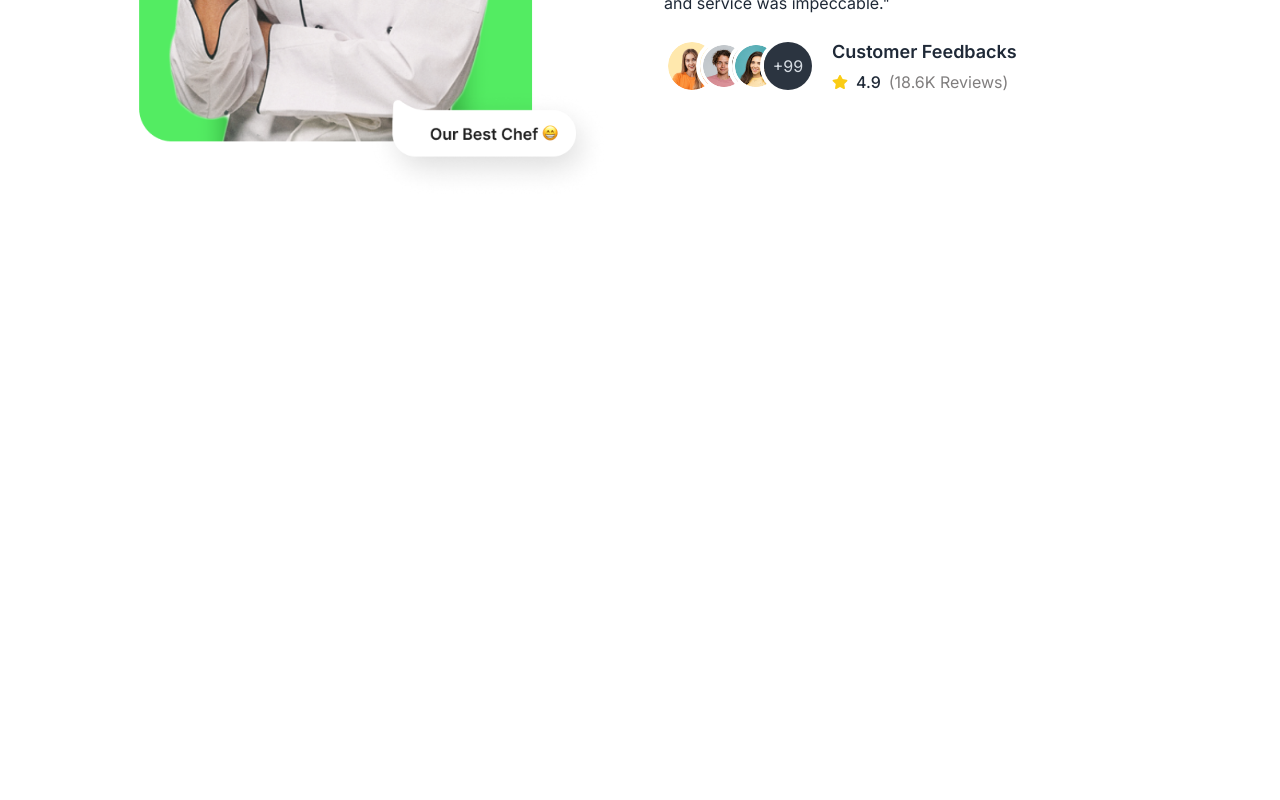
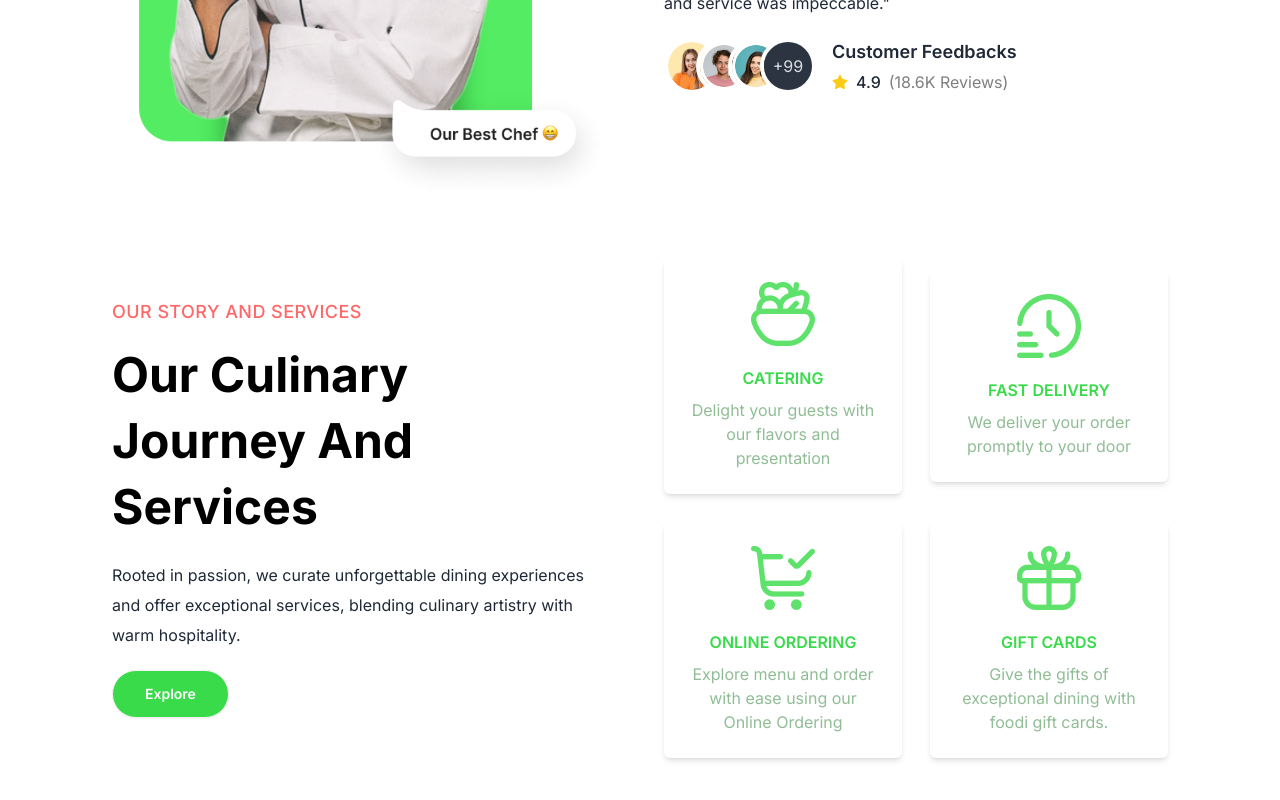
Before and after one commit to Soumyacodes2022/Foodie, a React (Vite) app: page / in a window 1280 px wide. Shown: the part 2581-3381 px from the top of the page. Before the commit the page ends 2783 px from the top, so only its background shows below. Built offline with nearby package versions, Linux system fonts and the light colour scheme.

Commit message:
Services Added

```diff
--- a/src/pages/Home/Home.jsx
+++ b/src/pages/Home/Home.jsx
@@ -3,6 +3,7 @@ import Banner from '../../Components/Banner'
 import Categories from './Categories'
 import SpecialDishes from './SpecialDishes'
 import Testimonials from './Testimonials'
+import Services from './Services'
 
 const Home = () => {
   return (
@@ -12,6 +13,7 @@ const Home = () => {
       <SpecialDishes/>
 
       <Testimonials/>
+      <Services/>
     </div>
   )
 }
--- /dev/null
+++ b/src/pages/Home/Services.jsx
@@ -0,0 +1,67 @@
+import React from 'react'
+
+const servicesList = [
+    {
+        id:1,
+        image:"/images/home/icons/icon1.png",
+        title:"CATERING",
+        desc:"Delight your guests with our flavors and presentation"
+    },
+    {
+        id:2,
+        image:"/images/home/icons/icon2.png",
+        title:"FAST DELIVERY",
+        desc:"We deliver your order promptly to your door"
+    },{
+        id:3,
+        image:"/images/home/icons/icon3.png",
+        title:"ONLINE ORDERING",
+        desc:"Explore menu and order with ease using our Online Ordering"
+    },{
+        id:4,
+        image:"/images/home/icons/icon4.png",
+        title:"GIFT CARDS",
+        desc:"Give the gifts of exceptional dining with foodi gift cards."
+    },
+]
+const Services = () => {
+  return (
+    <div className='section-container my-14'>
+        <div className="flex flex-col md:flex-row justify-between items-center gap-12">
+        {/* text */}
+        <div className="md:w-1/2">
+          <div className="text-left">
+            <p className="Subtitle">Our Story And Services</p>
+            <h2 className="Title text-black md:w-5/6">
+              Our Culinary Journey And Services
+            </h2>
+            <p className="my-5 text-[secondary] leading-[30px]">
+              Rooted in passion, we curate unforgettable dining experiences and offer exceptional services, blending culinary artistry with warm hospitality.
+            </p>
+
+            <button className='btn bg-green text-white hover:text-black px-8 py-4 rounded-full'>Explore</button>
+          </div>
+
+
+        </div>
+
+        {/* image */}
+        <div className="md:w-1/2">
+            <div className='grid sm:grid-cols-2 grid-cols-1 gap-7 items-center'>
+          {
+            servicesList.map((items)=>(
+                <div key={items.id} className='shadow-md rounded-md py-6 px-5 text-center space-y-2 text-green hover:-translate-y-4 duration-300 transition-all cursor-pointer'>
+                    <img src={items.image} alt="" className='mx-auto' />
+                    <h5 className='pt-3 font-semibold '>{items.title}</h5>
+                    <p className='text-[#90BD95]'>{items.desc}</p>
+                </div>
+            ))
+          }
+          </div>
+        </div>
+        </div>
+    </div>
+  )
+}
+
+export default Services
```
